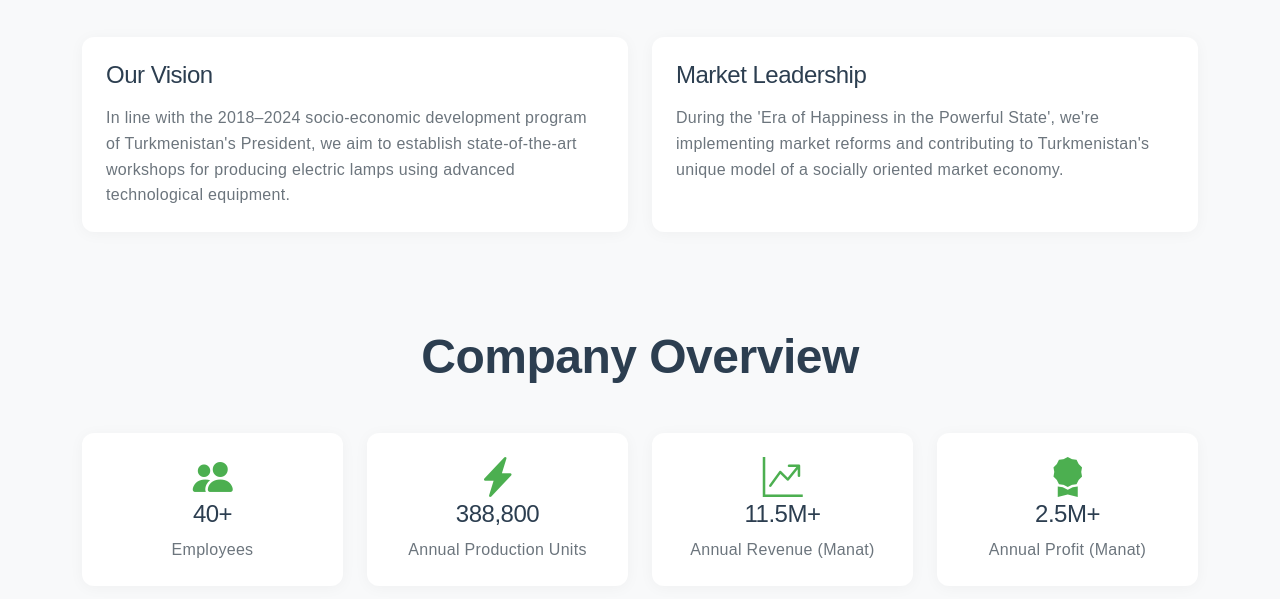
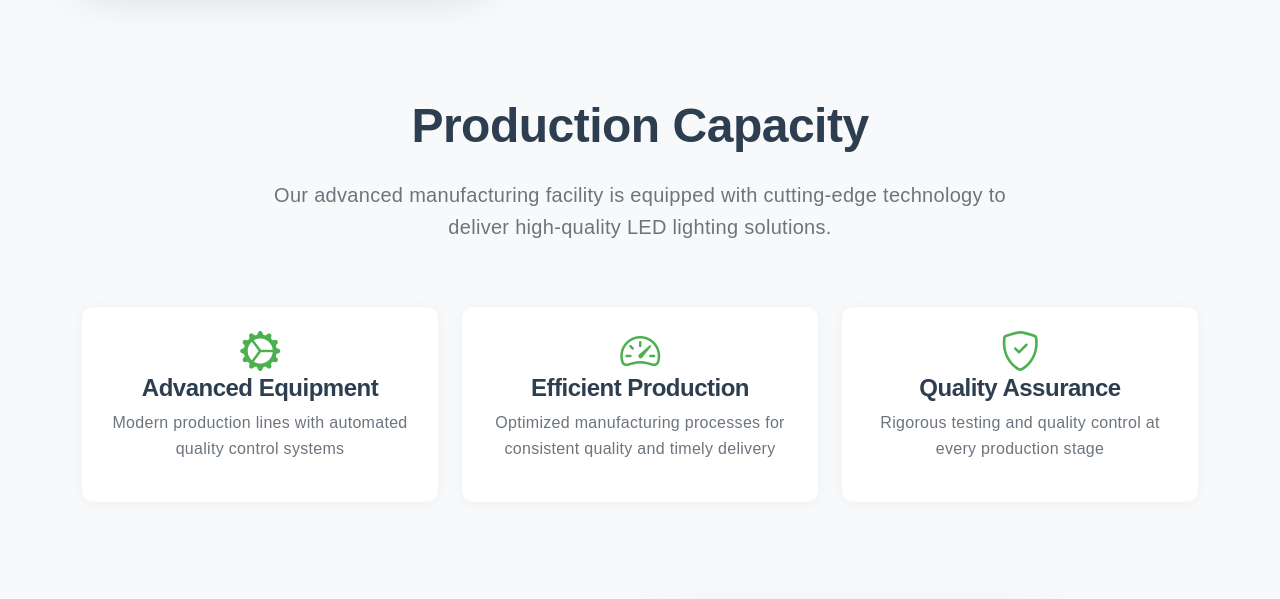
Before and after one commit to rovshenhojayev/rysgally-nesip, a Django app: page /about/ in a window 1280 px wide. Shown: the part 729-1328 px from the top of the page. Run offline with Django 5.2, Linux system fonts and the light colour scheme.

Commit message:
Update about page and home page stats section to remove sensitive data

```diff
--- a/core/templates/core/about.html
+++ b/core/templates/core/about.html
@@ -1,67 +1,116 @@
-{% extends 'core/base.html' %} {% load static %} {% load i18n %}
+{% extends 'core/base.html' %} {% load static %}
 <p>.</p>
-{% block title %}{% trans "About Us" %}{% endblock %}
+{% block title %}About{%endblock %}
 <p>.</p>
 {% block content %}
 <!-- Hero Section -->
 <section class="bg-light py-5">
   <div class="container">
-    <div class="row align-items-center">
-      <div class="col-lg-6">
-        <h1 class="display-4 fw-bold mb-4">About Rysgally Nesip</h1>
+    <div class="row justify-content-center">
+      <div class="col-lg-8 text-center">
+        <h1 class="display-4 fw-bold mb-4">About Us</h1>
         <p class="lead text-secondary">
-          Leading the way in sustainable lighting solutions for Turkmenistan's
-          bright future.
+          Leading the way in LED lighting innovation and manufacturing
         </p>
-      </div>
-      <div class="col-lg-6">
-        <img
-          src="{% static 'core/images/about-us.jpg' %}"
-          alt="Our Factory"
-          class="img-fluid rounded-3 shadow"
-        />
       </div>
     </div>
   </div>
 </section>
 
-<!-- Introduction Section -->
+<!-- Company Overview -->
 <section class="py-5">
   <div class="container">
-    <div class="row justify-content-center">
-      <div class="col-lg-8">
-        <div class="text-center mb-5">
-          <h2 class="display-5 fw-bold mb-4">Our Mission</h2>
-          <p class="lead text-secondary">
-            Based on the fundamental principles set forth by our esteemed
-            President, we strive to produce environmentally friendly products
-            and offer them to the public at affordable prices.
-          </p>
+    <div class="row align-items-center">
+      <div class="col-lg-6 mb-4 mb-lg-0">
+        <img
+          src="{% static 'core/images/about-us.jpg' %}"
+          alt="Company Overview"
+          class="img-fluid rounded shadow-lg"
+        />
+      </div>
+      <div class="col-lg-6">
+        <h2 class="display-5 fw-bold mb-4">Company Overview</h2>
+        <p class="lead text-secondary mb-4">
+          Rysgally Nesip is a leading manufacturer of LED lighting solutions in
+          Turkmenistan, dedicated to providing innovative and energy-efficient
+          lighting products.
+        </p>
+        <div class="row g-4">
+          <div class="col-md-6">
+            <div class="d-flex align-items-center">
+              <i class="bi bi-building text-primary display-5 me-3"></i>
+              <div>
+                <h4>Modern Facility</h4>
+                <p>
+                  State-of-the-art manufacturing facility with advanced
+                  technology
+                </p>
+              </div>
+            </div>
+          </div>
+          <div class="col-md-6">
+            <div class="d-flex align-items-center">
+              <i class="bi bi-people text-primary display-5 me-3"></i>
+              <div>
+                <h4>Expert Team</h4>
+                <p>
+                  Highly skilled professionals with extensive industry
+                  experience
+                </p>
+              </div>
+            </div>
+          </div>
         </div>
       </div>
     </div>
+  </div>
+</section>
+
+<!-- Production Capacity -->
+<section class="bg-light py-5">
+  <div class="container">
+    <div class="row justify-content-center mb-5">
+      <div class="col-lg-8 text-center">
+        <h2 class="display-5 fw-bold mb-4">Production Capacity</h2>
+        <p class="lead text-secondary">
+          Our advanced manufacturing facility is equipped with cutting-edge
+          technology to deliver high-quality LED lighting solutions.
+        </p>
+      </div>
+    </div>
     <div class="row g-4">
-      <div class="col-md-6">
-        <div class="card h-100 border-0 shadow-sm">
-          <div class="card-body p-4">
-            <h3 class="h4 mb-3">Our Vision</h3>
-            <p class="text-secondary mb-0">
-              In line with the 2018–2024 socio-economic development program of
-              Turkmenistan's President, we aim to establish state-of-the-art
-              workshops for producing electric lamps using advanced
-              technological equipment.
+      <div class="col-md-4">
+        <div class="card border-0 bg-white h-100">
+          <div class="card-body text-center p-4">
+            <i
+              class="bi bi-gear-wide-connected text-primary display-4 mb-3"
+            ></i>
+            <h4>Advanced Equipment</h4>
+            <p class="text-secondary">
+              Modern production lines with automated quality control systems
             </p>
           </div>
         </div>
       </div>
-      <div class="col-md-6">
-        <div class="card h-100 border-0 shadow-sm">
-          <div class="card-body p-4">
-            <h3 class="h4 mb-3">Market Leadership</h3>
-            <p class="text-secondary mb-0">
-              During the 'Era of Happiness in the Powerful State', we're
-              implementing market reforms and contributing to Turkmenistan's
-              unique model of a socially oriented market economy.
+      <div class="col-md-4">
+        <div class="card border-0 bg-white h-100">
+          <div class="card-body text-center p-4">
+            <i class="bi bi-speedometer2 text-primary display-4 mb-3"></i>
+            <h4>Efficient Production</h4>
+            <p class="text-secondary">
+              Optimized manufacturing processes for consistent quality and
+              timely delivery
+            </p>
+          </div>
+        </div>
+      </div>
+      <div class="col-md-4">
+        <div class="card border-0 bg-white h-100">
+          <div class="card-body text-center p-4">
+            <i class="bi bi-shield-check text-primary display-4 mb-3"></i>
+            <h4>Quality Assurance</h4>
+            <p class="text-secondary">
+              Rigorous testing and quality control at every production stage
             </p>
           </div>
         </div>
@@ -70,129 +119,77 @@
   </div>
 </section>
 
-<!-- Company Stats Section -->
-<section class="py-5 bg-light">
+<!-- Quality Standards -->
+<section class="py-5">
   <div class="container">
-    <h2 class="display-5 fw-bold text-center mb-5">Company Overview</h2>
-    <div class="row g-4 text-center">
-      <div class="col-md-3">
-        <div class="card border-0 shadow-sm">
-          <div class="card-body p-4">
-            <i class="bi bi-people-fill display-4 text-primary mb-3"></i>
-            <h3 class="h4 mb-2">40+</h3>
-            <p class="text-secondary mb-0">Employees</p>
-          </div>
-        </div>
+    <div class="row align-items-center">
+      <div class="col-lg-6 order-lg-2 mb-4 mb-lg-0">
+        <img
+          src="{% static 'core/images/about-us-2.jpg' %}"
+          alt="Quality Standards"
+          class="img-fluid rounded shadow-lg"
+        />
       </div>
-      <div class="col-md-3">
-        <div class="card border-0 shadow-sm">
-          <div class="card-body p-4">
-            <i
-              class="bi bi-lightning-charge-fill display-4 text-primary mb-3"
-            ></i>
-            <h3 class="h4 mb-2">388,800</h3>
-            <p class="text-secondary mb-0">Annual Production Units</p>
-          </div>
-        </div>
-      </div>
-      <div class="col-md-3">
-        <div class="card border-0 shadow-sm">
-          <div class="card-body p-4">
-            <i class="bi bi-graph-up-arrow display-4 text-primary mb-3"></i>
-            <h3 class="h4 mb-2">11.5M+</h3>
-            <p class="text-secondary mb-0">Annual Revenue (Manat)</p>
-          </div>
-        </div>
-      </div>
-      <div class="col-md-3">
-        <div class="card border-0 shadow-sm">
-          <div class="card-body p-4">
-            <i class="bi bi-award-fill display-4 text-primary mb-3"></i>
-            <h3 class="h4 mb-2">2.5M+</h3>
-            <p class="text-secondary mb-0">Annual Profit (Manat)</p>
-          </div>
-        </div>
+      <div class="col-lg-6 order-lg-1">
+        <h2 class="display-5 fw-bold mb-4">Quality Standards</h2>
+        <p class="lead text-secondary mb-4">
+          We maintain the highest quality standards throughout our production
+          process.
+        </p>
+        <ul class="list-unstyled">
+          <li class="mb-3">
+            <i class="bi bi-check-circle-fill text-primary me-2"></i>
+            International quality certifications
+          </li>
+          <li class="mb-3">
+            <i class="bi bi-check-circle-fill text-primary me-2"></i>
+            Rigorous testing procedures
+          </li>
+          <li class="mb-3">
+            <i class="bi bi-check-circle-fill text-primary me-2"></i>
+            Advanced quality control systems
+          </li>
+          <li class="mb-3">
+            <i class="bi bi-check-circle-fill text-primary me-2"></i>
+            Regular quality audits
+          </li>
+        </ul>
       </div>
     </div>
   </div>
 </section>
 
-<!-- Production Details -->
-<section class="py-5">
+<!-- Mission & Vision -->
+<section class="bg-light py-5">
   <div class="container">
-    <div class="row align-items-center">
-      <div class="col-lg-6">
-        <h2 class="display-5 fw-bold mb-4">Production Capacity</h2>
-        <div class="mb-4">
-          <h3 class="h5 mb-3">Investment in Excellence</h3>
-          <p class="text-secondary">
-            Our facility represents an investment of 4,316,000.00 manat in
-            construction and equipment, demonstrating our commitment to quality
-            production.
-          </p>
-        </div>
-        <div class="mb-4">
-          <h3 class="h5 mb-3">Quality Assurance</h3>
-          <p class="text-secondary">
-            We maintain rigorous quality standards throughout our production
-            process while ensuring our products remain accessible and affordable
-            for all our customers.
-          </p>
-        </div>
-      </div>
-      <div class="col-lg-6">
-        <div class="card border-0 shadow-sm">
+    <div class="row g-4">
+      <div class="col-md-6">
+        <div class="card border-0 bg-white h-100">
           <div class="card-body p-4">
-            <h3 class="h4 mb-4">Annual Production Statistics</h3>
-            <div class="d-flex justify-content-between mb-3">
-              <span class="text-secondary">Production Capacity</span>
-              <span class="fw-bold">388,800 units</span>
+            <div class="text-center mb-4">
+              <i class="bi bi-bullseye text-primary display-4"></i>
             </div>
-            <div class="d-flex justify-content-between mb-3">
-              <span class="text-secondary">Total Revenue</span>
-              <span class="fw-bold">11,594,016 manat</span>
-            </div>
-            <div class="d-flex justify-content-between mb-3">
-              <span class="text-secondary">Production Cost</span>
-              <span class="fw-bold">9,030,486 manat</span>
-            </div>
-            <div class="d-flex justify-content-between">
-              <span class="text-secondary">Annual Profit</span>
-              <span class="fw-bold text-primary">2,563,530 manat</span>
-            </div>
+            <h3 class="text-center mb-4">Our Mission</h3>
+            <p class="text-secondary">
+              To provide innovative, energy-efficient lighting solutions that
+              enhance the quality of life while contributing to a sustainable
+              future.
+            </p>
           </div>
         </div>
       </div>
-    </div>
-  </div>
-</section>
-
-<!-- Team Section -->
-<section class="py-5 bg-light">
-  <div class="container">
-    <div class="text-center mb-5">
-      <h2 class="display-5 fw-bold">Our Team</h2>
-      <p class="lead text-secondary">
-        With 40 dedicated employees, we're committed to excellence in every
-        aspect of our operation.
-      </p>
-    </div>
-    <div class="row justify-content-center">
-      <div class="col-lg-8">
-        <div class="card border-0 shadow-sm">
+      <div class="col-md-6">
+        <div class="card border-0 bg-white h-100">
           <div class="card-body p-4">
-            <div class="text-center">
-              <i class="bi bi-people-fill display-1 text-primary mb-4"></i>
-              <h3 class="h4 mb-3">Join Our Team</h3>
-              <p class="text-secondary mb-4">
-                We're always looking for talented individuals to join our
-                growing team. With competitive salaries and a focus on employee
-                development, we offer excellent opportunities for growth.
-              </p>
-              <a href="{% url 'contact' %}" class="btn btn-primary"
-                >Contact Us</a
-              >
+            <div class="text-center mb-4">
+              <i class="bi bi-eye text-primary display-4"></i>
             </div>
+            <h3 class="text-center mb-4">Our Vision</h3>
+            <p class="text-secondary">
+              To be the leading provider of sustainable lighting solutions in
+              Turkmenistan, setting industry standards for quality and
+              innovation.
+            </p>
           </div>
         </div>
       </div>
```
Also changed, not shown: core/templates/core/home.html (+20 -16 lines).
